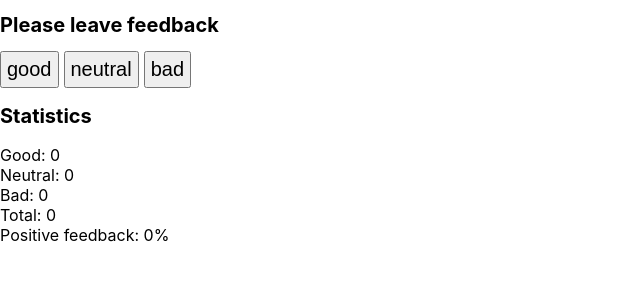
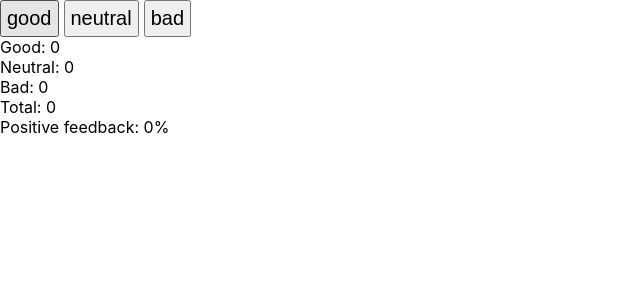
Before and after one commit to MishinaIra55/goit-react-hw-02-feedback, a React (Create React App) app: page / in a window 1280 px wide. Shown: the top 300 px of the page, without its empty margins (0-640 px from the left). Built offline with nearby package versions, Linux system fonts and the light colour scheme.

Commit message:
создала секцию и использовала children

```diff
--- a/src/components/App.jsx
+++ b/src/components/App.jsx
@@ -1,8 +1,10 @@
+
+import React, { Component } from 'react';
+// import styles from './Statistic/Statistic.module.css';
+
 import Statistics from './Statistic/Statistic';
 import FeedbackOptions from './FeedbackOptions/FeedbackOptions';
-
-import React, { Component } from 'react';
-import styles from './Statistic/Statistic.module.css';
+import Section from './Section/Section';
 
 export  class App extends Component {
 
@@ -22,10 +24,7 @@ export  class App extends Component {
   }
 
   countTotalFeedback = () => {
-    const total = this.state.good + this.state.neutral + this.state.bad;
-
-    return total;
-
+    return this.state.good + this.state.neutral + this.state.bad;
   }
   countPositiveFeedbackPercentage = () => {
     if(this.state.good === 0) {
@@ -45,11 +44,15 @@ export  class App extends Component {
 
     return (
       <div>
-        <h1 className={styles.title}> Please leave feedback</h1>
-        <FeedbackOptions
-          options={this.state}
-          onLeaveFeedback={this.onLeaveFeedback}/>
-        <h2 className={styles.title}>Statistics</h2>
+        <Section title='Please leave feedback'>
+          <FeedbackOptions
+            options={this.state}
+            onLeaveFeedback={this.onLeaveFeedback}
+          />
+        </Section>
+
+
+        <Section title='Statistics'>
         <Statistics
           good={good}
           neutral={neutral}
@@ -57,6 +60,7 @@ export  class App extends Component {
           total={total}
           totalPositive={totalPositive}
           />
+          </Section>
 
       </div>
     )
--- a/src/components/Section/Section.jsx
+++ b/src/components/Section/Section.jsx
@@ -1,7 +1,12 @@
-// import React, { Component} from 'react';
-//
-// export class Section extends Component {
-//   render() {
-//
-//   }
-// }
+import React from 'react';
+
+
+const Section = (props) => (
+
+  <div>
+    <title>{props.title}</title>
+    {props.children}
+  </div>
+
+);
+ export default Section;
--- a/src/components/Statistic/Statistic.jsx
+++ b/src/components/Statistic/Statistic.jsx
@@ -1,5 +1,8 @@
 import React from 'react';
 import PropTypes from 'prop-types';
+
+import styles from './Statistic.module.css';
+
 
 const Statistics = ({ good, neutral, bad, total, totalPositive }) => (
   <div>
```
